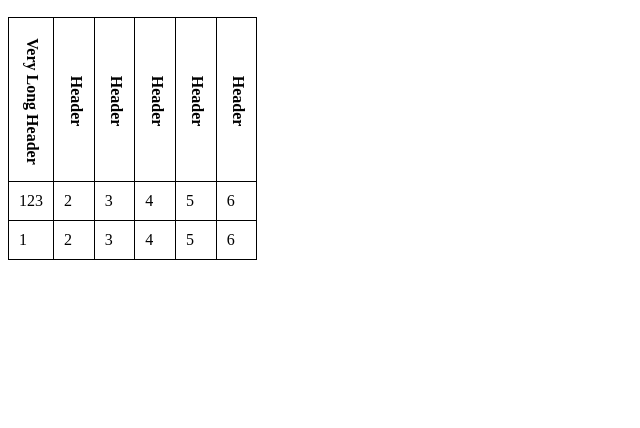
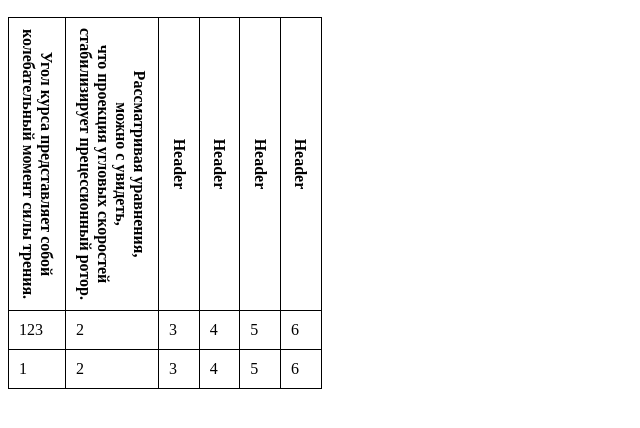
Before and after one commit to Ellaylone/yatemp, a plain HTML site: page index.html in a window 1280 px wide. Shown: the part 50-478 px from the top of the page, without its empty margins (0-640 px from the left). Drawn offline with Linux system fonts and the light colour scheme.

Commit message:
adjust th

```diff
--- a/index.html
+++ b/index.html
@@ -16,20 +16,20 @@
     </head>
     <body>
         <h2>Vertical Headings:</h2>
-        <table>
+        <table id="vtable">
             <thead>
                 <tr>
                     <th class="rotate-90 first">
                         <div class="rotate-container">
                             <div class="rotate-demo writing-tbrl">
-                                Very Long Header
+                                Угол курса представляет собой<br /> колебательный момент силы трения.
                             </div>
                         </div>
                     </th>
                     <th class="rotate-90">
                         <div class="rotate-container">
                             <div class="rotate-demo writing-tbrl">
-                                Header
+                                Рассматривая уравнения,<br /> можно с увидеть,<br /> что проекция угловых скоростей <br />стабилизирует прецессионный ротор.
                             </div>
                         </div>
                     </th>
--- a/main.css
+++ b/main.css
@@ -18,10 +18,10 @@ thead th {
 }
 
 .rotate-90 .rotate-demo:before {
-    content:'';
-    padding-top:110%;
-    display:inline-block;
-    vertical-align:middle;
+    /* content:''; */
+    /* padding-top:110%; */
+    /* display:inline-block; */
+    /* vertical-align:middle; */
 }
 
 .rotate-90 .rotate-demo {
--- a/main.js
+++ b/main.js
@@ -49,13 +49,18 @@ function adaptMargin(){
 }
 
 
-// Adjust inner div height for IE7
-function adjustHeight(){
+// Adjust th size
+function adjustTh(){
     var ths = document.getElementsByTagName("th");
     if(ths.length > 0){
         var thHeight = ths[0].offsetHeight + "px";
         for(var i = 0; i < ths.length; i++){
-            ths[i].children[0].children[0].style.setAttribute("height", thHeight);
+            ths[i].setAttribute("style",
+                                "height:" + ths[i].children[0].children[0].offsetWidth + "px;" +
+                                "width:" + ths[i].children[0].children[0].offsetHeight + "px;"
+                               );
+
+            // ths[i].children[0].children[0].style.setAttribute("height", thHeight);
         }
     }
 }
@@ -78,12 +83,13 @@ case "Opera":
     break;
 case "MSIE":
     // IE7 inner div height adjustment
-    if(browserInfo.version == 7){
-        adjustHeight();
-    }
+    // if(browserInfo.version == 7){
+    //     adjustHeight();
+    // }
     break;
 default:
     break;
 }
 
 adaptMargin();
+adjustTh();
```
